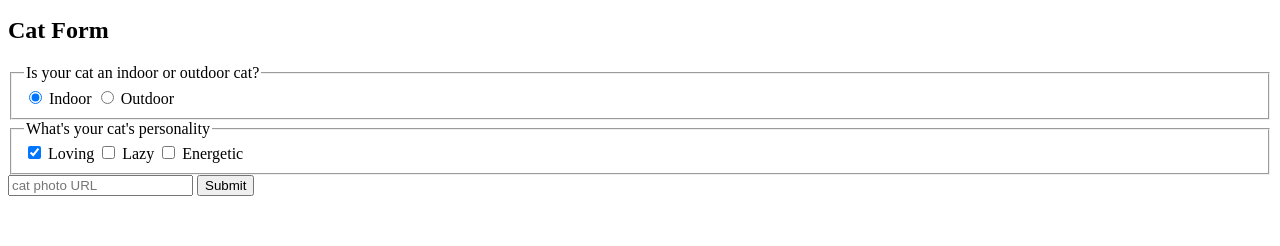
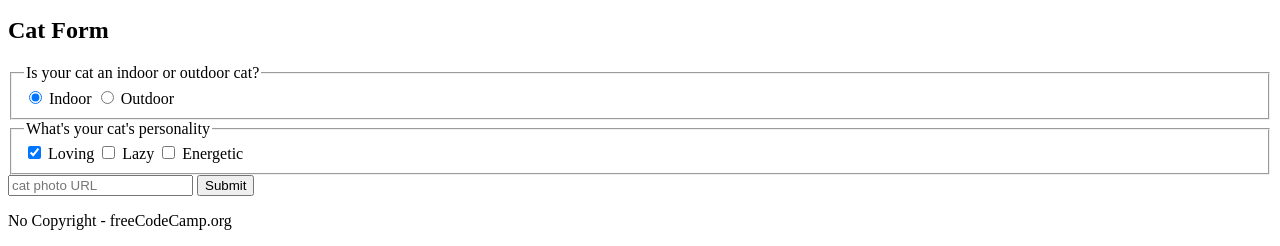
Before and after one commit to ibrahimabah/catphoto-app, a plain HTML site: page index.html in a window 1280 px wide. Shown: the part 1393-1639 px from the top of the page. Before the commit the page ends 1605 px from the top, so only its background shows below. Drawn offline with Linux system fonts and the light colour scheme.

Commit message:
log footer p element

```diff
--- a/index.html
+++ b/index.html
@@ -53,6 +53,8 @@
         </form>
       </section>
     </main>
-    <footer></footer>
+    <footer>
+      <p>No Copyright - freeCodeCamp.org</p>
+    </footer>
   </body>
 </html>
```
